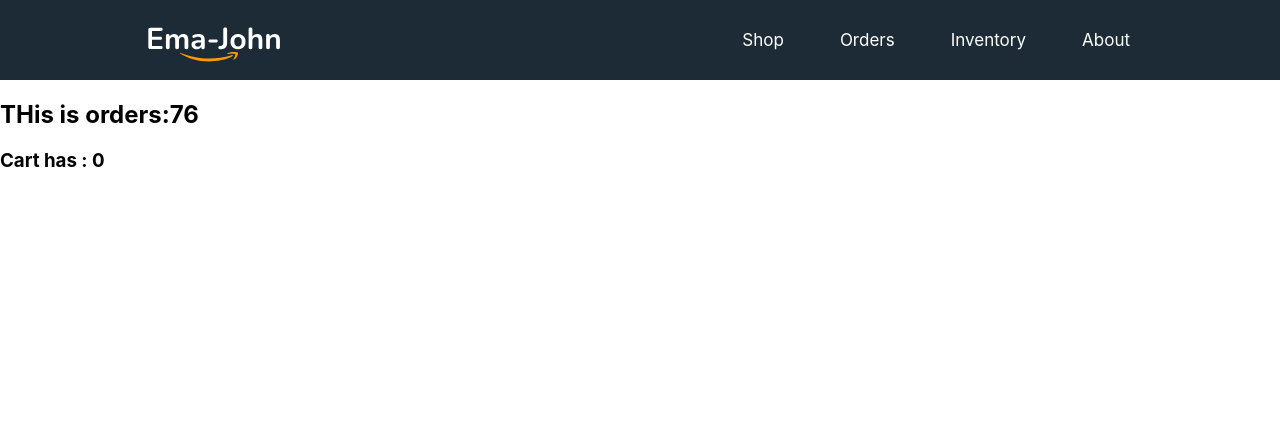
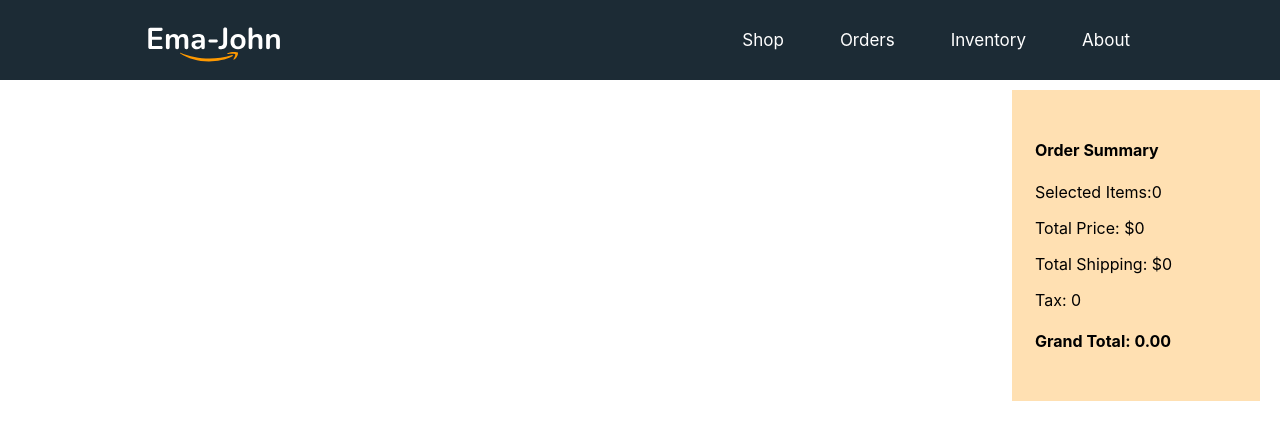
Before and after one commit to mdabbasali185/ema-john-ecommerce, a React (Create React App) app: page /orders in a window 1280 px wide. Shown: the top 440 px of the page. Built offline with nearby package versions, Linux system fonts and the light colour scheme.

Commit message:
single item card select

```diff
--- a/src/components/Orders/Orders.js
+++ b/src/components/Orders/Orders.js
@@ -1,14 +1,22 @@
 import React from "react";
+import Cart from "../../Cart/Cart";
 import useCart from "../../hooks/useCart";
 import useProduct from "../../hooks/useProduct";
+import ReviewItem from "../ReviewItem/ReviewItem";
 
 const Orders = () => {
   const [products, setProducts] = useProduct();
-  const [cart,setCart]=useCart(products)
+  const [cart, setCart] = useCart(products);
   return (
-    <div>
-      <h2>THis is orders:{products.length}</h2>
-      <h3>Cart has : {cart.length}</h3>
+    <div className="shop-container">
+      <div className="products-container">
+        {cart.map((product) => (
+          <ReviewItem key={product.id} product={product}></ReviewItem>
+        ))}
+      </div>
+      <div className="cart-container">
+        <Cart cart={cart}></Cart>
+      </div>
     </div>
   );
 };
--- /dev/null
+++ b/src/components/ReviewItem/ReviewItem.js
@@ -0,0 +1,12 @@
+import React from "react";
+
+const ReviewItem = (props) => {
+  const { name, price, shipping, quantity } = props.product;
+  return (
+    <div>
+      <h3>This is {name}</h3>
+    </div>
+  );
+};
+
+export default ReviewItem;
```
Also changed, not shown: src/components/ReviewItem/ReviewItem.css (added).
